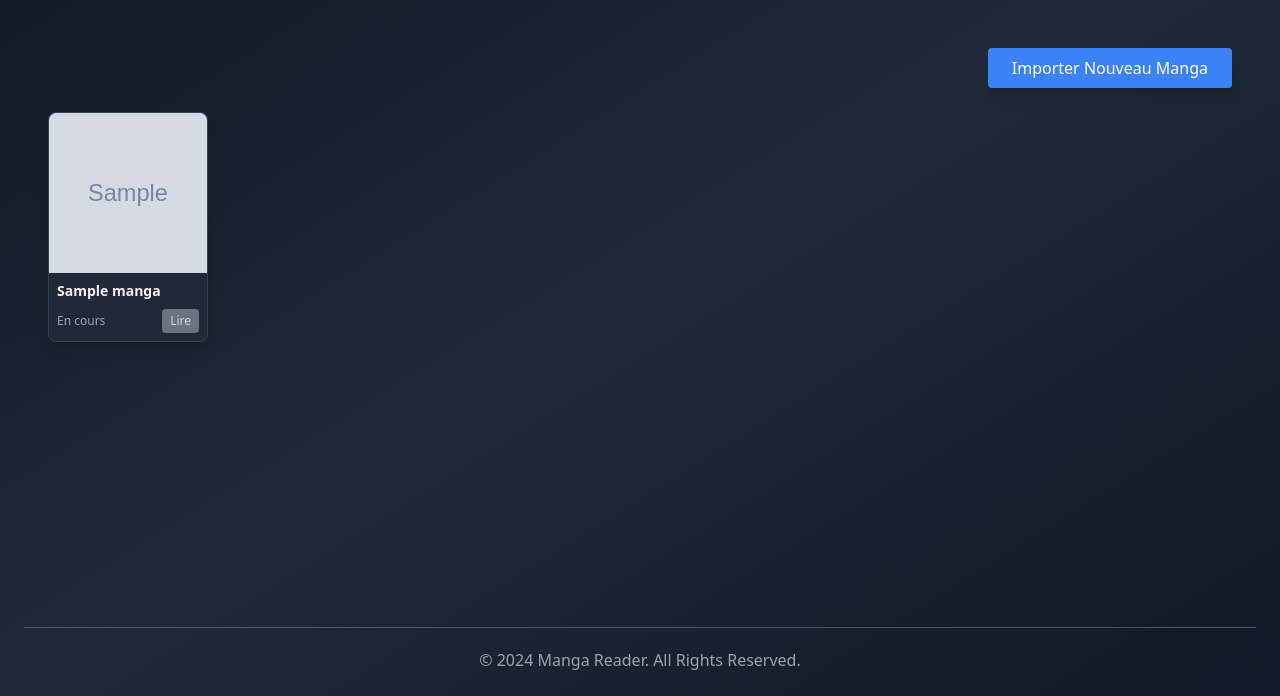
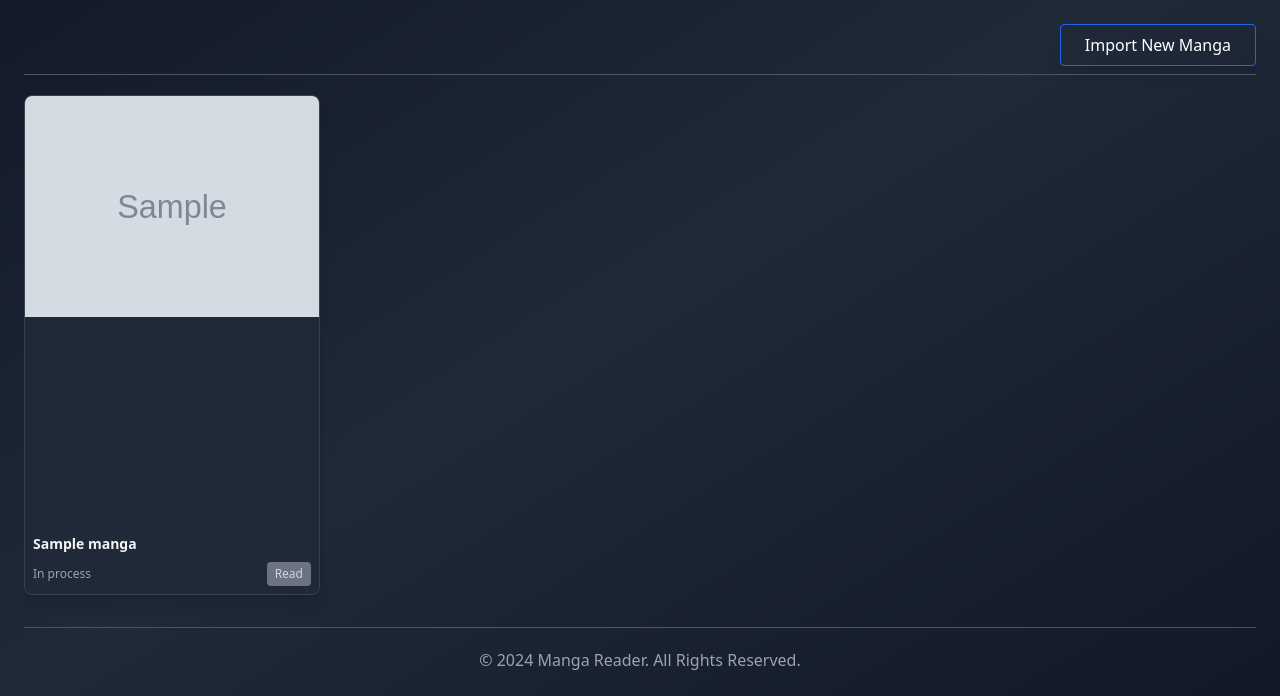
Before and after one commit to Tomixbo/mangaka, a Django app: page / in a window 1280 px wide. Shown: the part 104-800 px from the top of the page. Run offline with Django 5.2, Linux system fonts and the light colour scheme; tables that the repository leaves empty hold one stand-in row (values such as "Sample post"); grey boxes marked "Sample" are stand-in pictures; some libraries are stand-ins or nearby versions.

Commit message:
update frontend design

```diff
--- a/mangaka/read_manga/templates/read_manga/manga_list.html
+++ b/mangaka/read_manga/templates/read_manga/manga_list.html
@@ -5,21 +5,27 @@ Liste des Mangas - Manga Reader
 {% endblock %}
 
 {% block content %}
-<div class="container mx-auto p-6">
+<div class="container mx-auto h-full flex flex-col">
     <!-- Button to add a new manga -->
-    <div class="flex justify-end mb-6">
-        <a href="{% url 'add_manga' %}" class="bg-blue-500 text-white py-2 px-6 rounded hover:bg-blue-600 transition shadow-lg">
-            Importer Nouveau Manga
+    <div class="flex justify-end mb-2 ">
+        <a href="{% url 'add_manga' %}" class="bg-transparent border border-blue-600 text-white py-2 px-6 rounded hover:bg-blue-600 transition shadow-lg">
+            Import New Manga
         </a>
     </div>
 
+    <div class="grow overflow-y-auto border-t py-5 border-gray-600">
         <!-- Display Manga Cards -->
-    <div class="grid grid-cols-2 sm:grid-cols-3 md:grid-cols-4 lg:grid-cols-6 gap-4">
+        <div class="grid grid-cols-2 sm:grid-cols-2 md:grid-cols-3 lg:grid-cols-3 xl:grid-cols-4 gap-4 ">
             {% for manga in mangas %}
-        <div class="bg-gray-800 border border-gray-700 rounded-lg shadow-lg overflow-hidden" style="width: 160px;">
+            <div class="bg-gray-800 border border-gray-700 rounded-lg shadow-lg overflow-hidden " >
+
                 <!-- Manga Image -->
-            <div class="h-40 w-full overflow-hidden">
-                <img src="{{ manga.cover_image_url }}" alt="{{ manga.title }}" class="w-full h-full object-cover">
+                <div class="h-[180px] sm:h-[150px] md:h-[150px] lg:h-[350px] xl:h-[430px] 2xl:h-[520px] overflow-hidden relative" >
+                    <img src="{{ manga.cover_image_url }}" alt="{{ manga.title }}" class="w-full object-cover z-0 absolute">
+                    <!-- Description -->
+                    <div class="absolute z-10 bg-blue-900 bg-opacity-70 text-white p-5 w-full h-full opacity-0 hover:opacity-100 transition-opacity">
+                        {{ manga.description }}
+                    </div>
                 </div>
 
                 <!-- Manga Details -->
@@ -31,18 +37,18 @@ Liste des Mangas - Manga Reader
                     <div class="flex items-center justify-between mt-2">
                         <span class="text-xs text-gray-400">
                             {% if manga.status == 'processing' %}
-                            En cours
+                                In process
                             {% else %}
-                            Prêt
+                                Ready
                             {% endif %}
                         </span>
                         {% if manga.status == 'ready' %}
                             <a href="{% url 'read_manga' manga.id %}" class="py-1 px-2 rounded bg-green-500 hover:bg-green-600 text-xs text-white">
-                            Lire
+                                Read
                             </a>
                         {% else %}
                             <a href="#disabled" class="py-1 px-2 rounded bg-gray-500 text-xs text-gray-300 cursor-not-allowed">
-                            Lire
+                                Read
                             </a>
                         {% endif %}
                     </div>
@@ -51,4 +57,5 @@ Liste des Mangas - Manga Reader
             {% endfor %}
         </div>
     </div>
+</div>
 {% endblock %}
--- a/mangaka/theme/templates/base.html
+++ b/mangaka/theme/templates/base.html
@@ -31,7 +31,7 @@
         </main>
 
         <!-- Footer -->
-        <footer class="mt-6 text-center text-gray-400 border-t pt-5 border-gray-600">
+        <footer class="text-center text-gray-400 border-t pt-5 border-gray-600">
             <p>&copy; 2024 Manga Reader. All Rights Reserved.</p>
         </footer>
     </div>
```
Also changed, not shown: mangaka/read_manga/templates/read_manga/add_manga.html (+10 -4 lines), mangaka/read_manga/templates/read_manga/reader.html (+7 -12 lines). Lines whose indentation alone changed are shown as unchanged.
